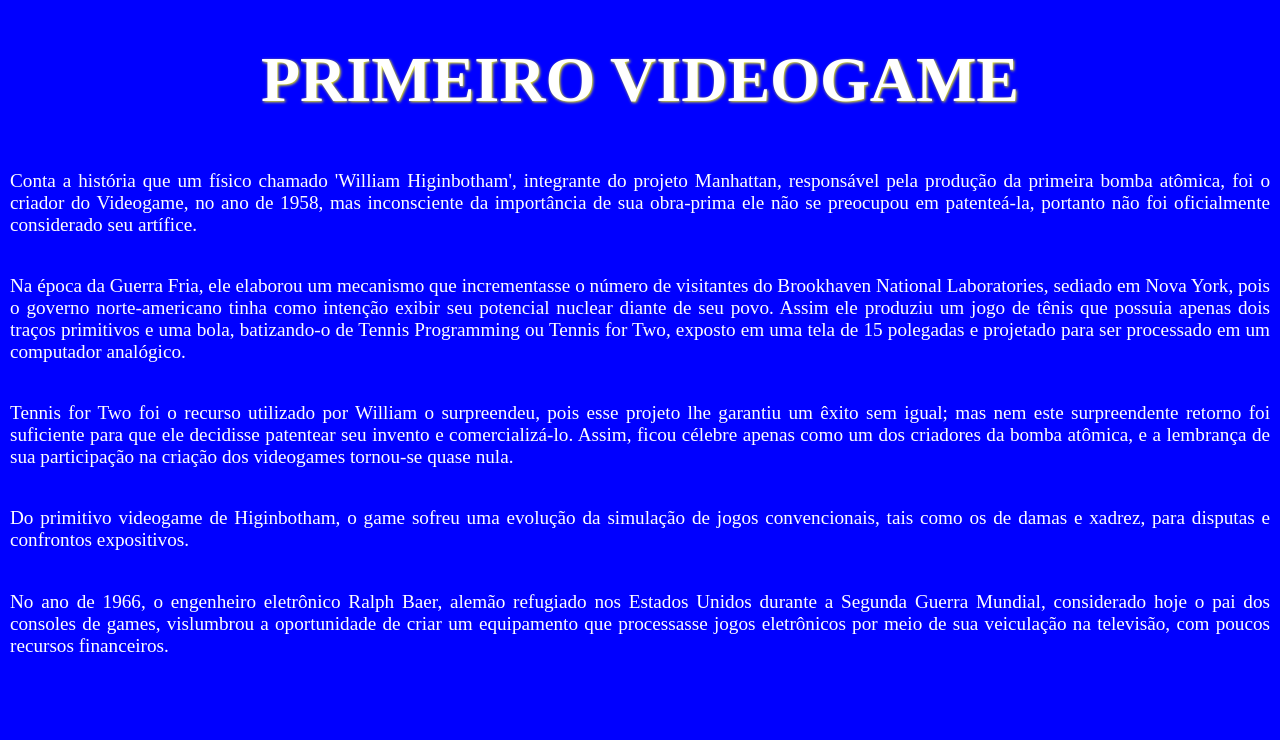
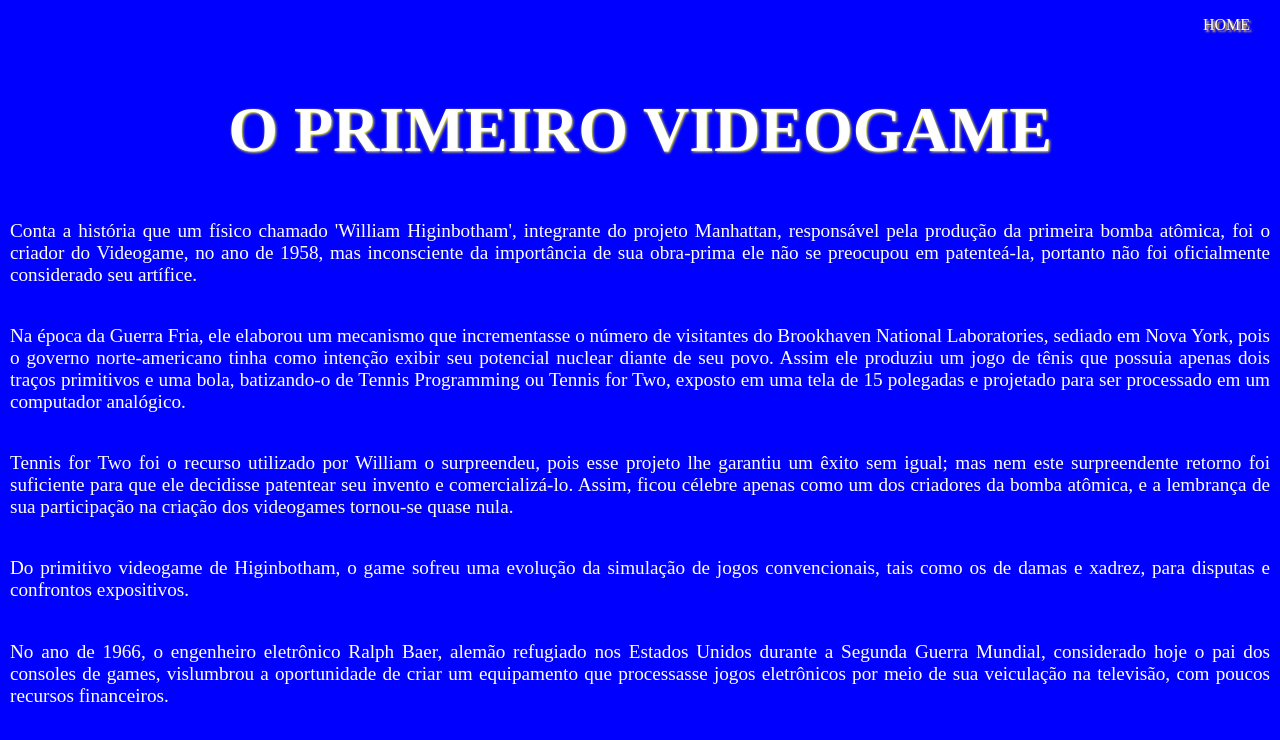
Before and after one commit to adilsonbig/Projeto-game, a plain HTML site: page curiosidade.html in a window 1280 px wide. Drawn offline with Linux system fonts and the light colour scheme; a web font is replaced by a local one.

Commit message:
Colocando conteúdo de texto e estilizando

```diff
--- a/curiosidade.html
+++ b/curiosidade.html
@@ -8,8 +8,13 @@
     <title>Document</title>
 </head>
 <body>
+    <div id="curi_back">
+        <ul>
+          <a href="index.html">HOME</a>
+        </ul>
+       </div>
     <div id="curi1">
-        <h1>PRIMEIRO VIDEOGAME</h1>
+        <h1>O PRIMEIRO VIDEOGAME</h1>
         <p> Conta a história que um físico chamado 'William Higinbotham', integrante do projeto Manhattan, responsável pela produção da primeira bomba atômica, foi o criador do Videogame, no ano de  1958, mas inconsciente da importância de sua obra-prima ele não se preocupou em patenteá-la, portanto não foi oficialmente considerado seu artífice.</p>
         <p>Na época da Guerra Fria, ele elaborou um mecanismo que incrementasse o número de visitantes do Brookhaven National Laboratories, sediado em Nova York, pois o governo norte-americano tinha como intenção exibir seu potencial nuclear diante de seu povo. Assim ele produziu um jogo de tênis que possuia apenas  dois traços primitivos e uma bola, batizando-o de Tennis Programming ou Tennis for Two, exposto em uma tela de 15 polegadas e projetado para ser processado em um computador analógico.</p>
         <p>Tennis for Two foi o recurso utilizado por William o surpreendeu, pois esse projeto lhe garantiu um êxito sem igual; mas nem este surpreendente retorno foi suficiente para que ele decidisse patentear seu invento e comercializá-lo. Assim, ficou célebre apenas como um dos criadores da bomba atômica, e a lembrança de sua participação na criação dos videogames tornou-se quase nula.</p>
--- a/projeto1_modelo.css
+++ b/projeto1_modelo.css
@@ -339,6 +339,18 @@ input {
    color: #FFF;
    text-shadow: 2px 2px 2px #FFD700;
 }
+#curi_back {
+   display: flex;
+   justify-content: right;
+}
+#curi_back ul a {
+   position: relative;
+   left: -30px;
+   text-decoration: none;
+   color: #FFF;
+   text-shadow: 2px 2px 2px #FFD700;
+}
+
 #curi1 {
    display: block;
 
```
